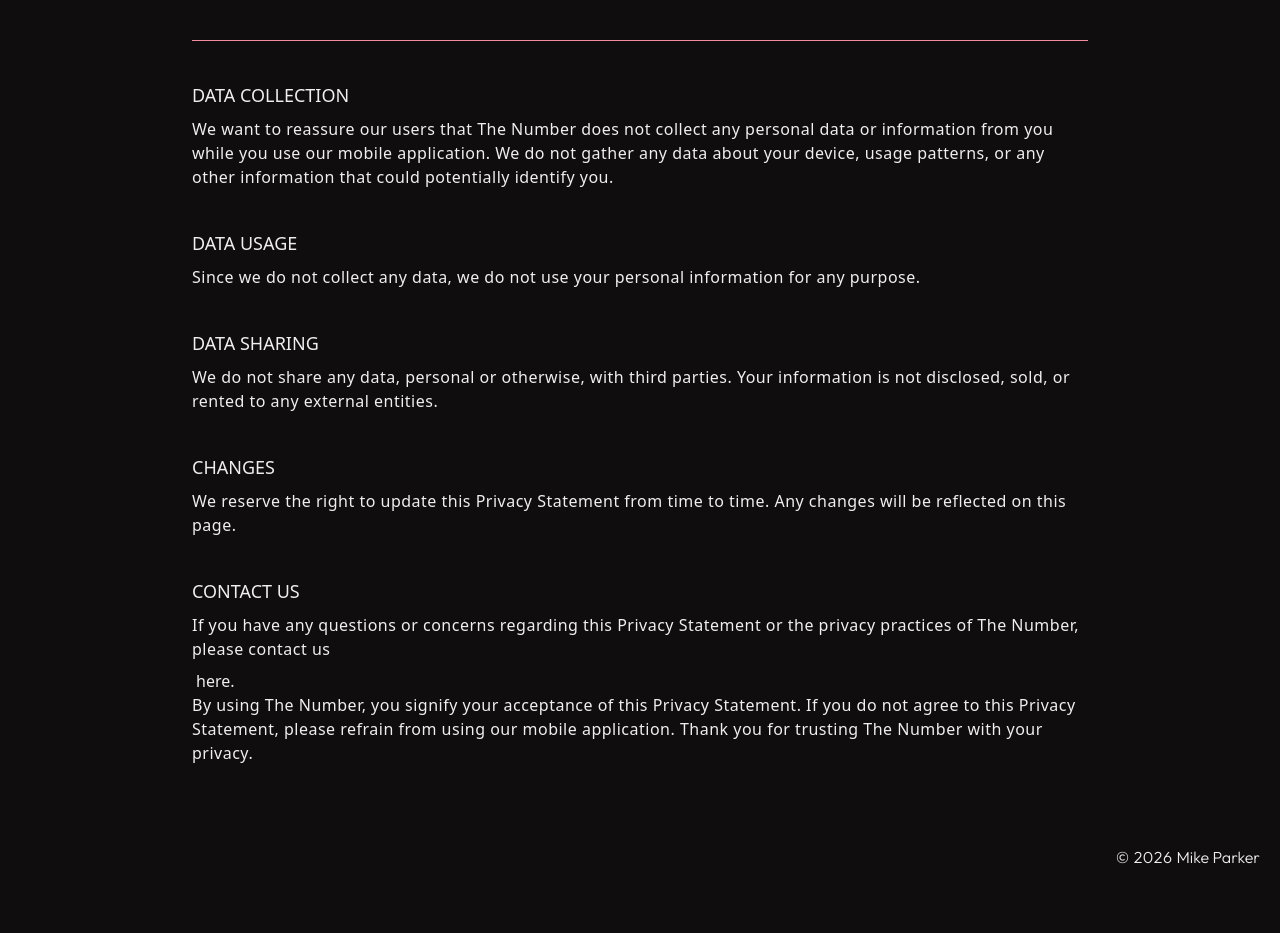
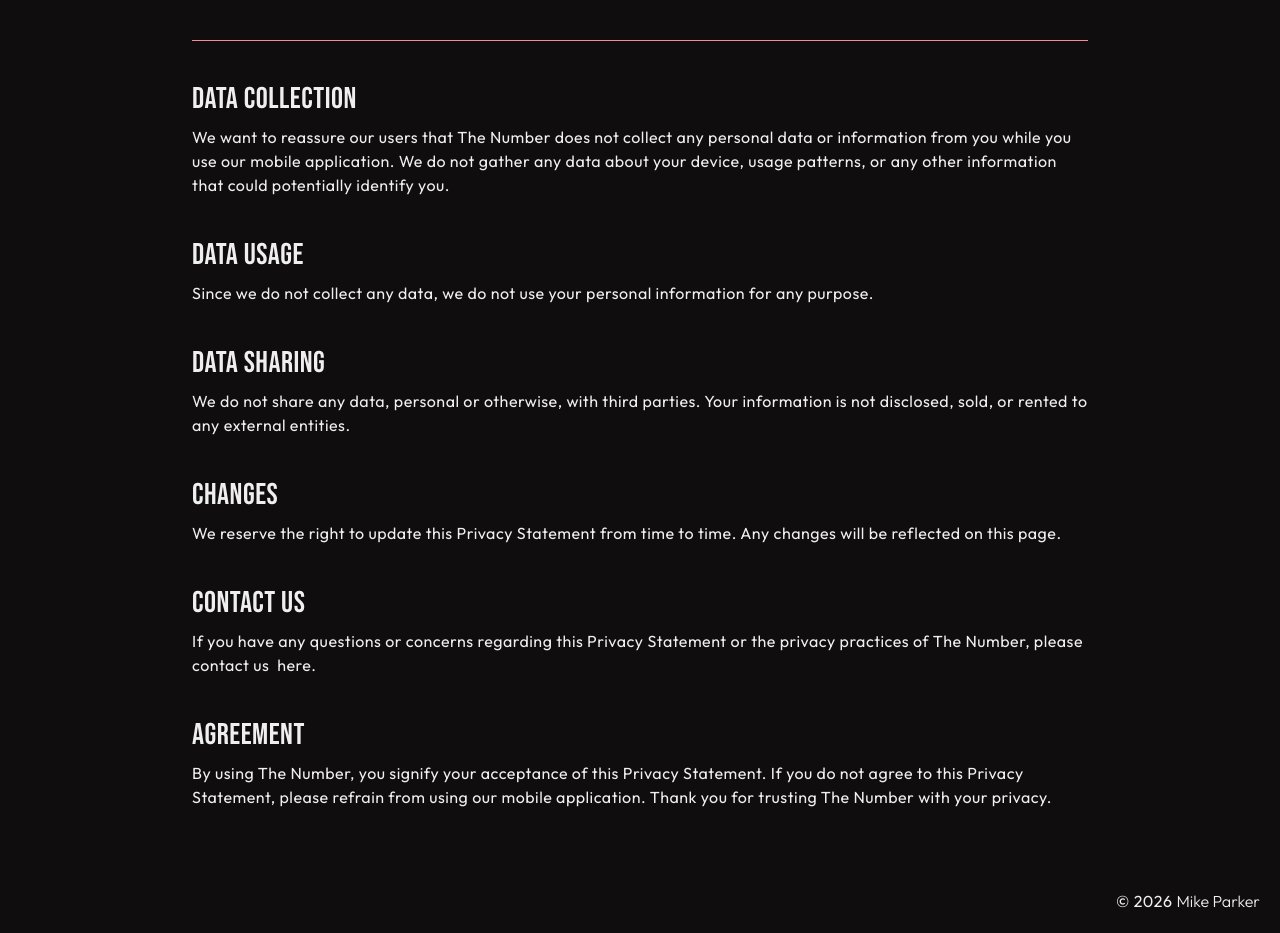
Before and after one commit to WildPastry/TheNumberLanding, a React (Vite) app: page /privacy in a window 1280 px wide. Shown: the part 280-1213 px from the top of the page. Before the commit the page ends 1169 px from the top, so only its background shows below. Built offline with nearby package versions, Linux system fonts and the light colour scheme.

Commit message:
Adjust privacy policy

```diff
--- a/src/index.css
+++ b/src/index.css
@@ -40,7 +40,8 @@
   --bg: var(--color-primary-light);
   --fg: var(--color-primary-dark);
   --surface: var(--color-secondary-light);
-  --banner: var(--color-berry);
+  --main-banner: var(--color-berry);
+  --privacy-banner: var(--color-flame);
 }
 
 /* Dark theme */
@@ -49,7 +50,8 @@
   --bg: var(--color-primary-dark);
   --fg: var(--color-primary-light);
   --surface: var(--color-secondary-dark);
-  --banner: var(--color-lemon);
+  --main-banner: var(--color-lemon);
+  --privacy-banner: var(--color-watermelon);
 }
 
 html,
@@ -67,13 +69,23 @@ body {
 
 p {
   letter-spacing: 0.5px;
+  font-family: var(--font-outfit);
 }
+
+h2,
+h3 {
+  letter-spacing: 0.5px;
+  font-family: var(--font-bebas);
+}
+
 a {
   text-decoration: none;
 }
+
 a.active:hover {
   cursor: default;
 }
+
 ul,
 li {
   list-style-type: none;
--- a/src/pages/Home.tsx
+++ b/src/pages/Home.tsx
@@ -8,10 +8,8 @@ const Home: React.FC = (): JSX.Element => {
         <h1 className='text-(--fg) font-cubano text-5xl pt-1'>THE</h1>
         <h1 className='text-water font-cubano text-100'>NUMBER</h1>
       </div>
-      <div className='py-2 px-3 bg-(--banner) mb-10'>
-        <h2 className='text-(--bg) font-bebas text-5xl pt-1'>
-          A date tracking app
-        </h2>
+      <div className='py-2 px-3 bg-(--main-banner) mb-10'>
+        <h2 className='text-(--bg) text-5xl pt-1'>A date tracking app</h2>
       </div>
       <Badges />
     </section>
--- a/src/pages/Privacy.tsx
+++ b/src/pages/Privacy.tsx
@@ -3,7 +3,9 @@ import type { JSX } from 'react';
 const Privacy: React.FC = (): JSX.Element => {
   return (
     <section className='max-w-4xl m-auto'>
-      <h1 className='text-strawberry font-cubano text-5xl mb-10'>PRIVACY</h1>
+      <h1 className='text-strawberry font-cubano text-5xl mb-10'>
+        PRIVACY STATEMENT
+      </h1>
       <p className='text:md'>
         The Number respects your privacy and is committed to protecting your
         personal information. This Privacy Statement outlines how we collect,
@@ -11,7 +13,7 @@ const Privacy: React.FC = (): JSX.Element => {
       </p>
       <hr className='h-px my-10 bg-strawberry border-0' />
       <div className='mb-10'>
-        <h3 className='text-lg text-(--fg) mb-2'>DATA COLLECTION</h3>
+        <h3 className='text-3xl text-(--fg) mb-2'>DATA COLLECTION</h3>
         <p className='text-md'>
           We want to reassure our users that The Number does not collect any
           personal data or information from you while you use our mobile
@@ -21,14 +23,14 @@ const Privacy: React.FC = (): JSX.Element => {
         </p>
       </div>
       <div className='mb-10'>
-        <h3 className='text-lg text-(--fg) mb-2'>DATA USAGE</h3>
+        <h3 className='text-3xl text-(--fg) mb-2'>DATA USAGE</h3>
         <p className='text-md'>
           Since we do not collect any data, we do not use your personal
           information for any purpose.
         </p>
       </div>
       <div className='mb-10'>
-        <h3 className='text-lg text-(--fg) mb-2'>DATA SHARING</h3>
+        <h3 className='text-3xl text-(--fg) mb-2'>DATA SHARING</h3>
         <p className='text-md'>
           We do not share any data, personal or otherwise, with third parties.
           Your information is not disclosed, sold, or rented to any external
@@ -36,21 +38,26 @@ const Privacy: React.FC = (): JSX.Element => {
         </p>
       </div>
       <div className='mb-10'>
-        <h3 className='text-lg text-(--fg) mb-2'>CHANGES</h3>
+        <h3 className='text-3xl text-(--fg) mb-2'>CHANGES</h3>
         <p className='text-md'>
           We reserve the right to update this Privacy Statement from time to
           time. Any changes will be reflected on this page.
         </p>
       </div>
       <div className='mb-10'>
-        <h3 className='text-lg text-(--fg) mb-2'>CONTACT US</h3>
+        <h3 className='text-3xl text-(--fg) mb-2'>CONTACT US</h3>
         <p className='text-md mb-2'>
           If you have any questions or concerns regarding this Privacy Statement
-          or the privacy practices of The Number, please contact us
-        </p>{' '}
-        <a className='ml-1' href='mailto:thenumber@mikeparker.co.nz'>
-          here.
-        </a>
+          or the privacy practices of The Number, please contact us{' '}
+          <a
+            className='ml-1 underline hover:opacity-80'
+            href='mailto:thenumber@mikeparker.co.nz'>
+            here.
+          </a>
+        </p>
+      </div>
+      <div className='mb-10'>
+        <h3 className='text-3xl text-(--fg) mb-2'>AGREEMENT</h3>
         <p className='text-md'>
           By using The Number, you signify your acceptance of this Privacy
           Statement. If you do not agree to this Privacy Statement, please
```
